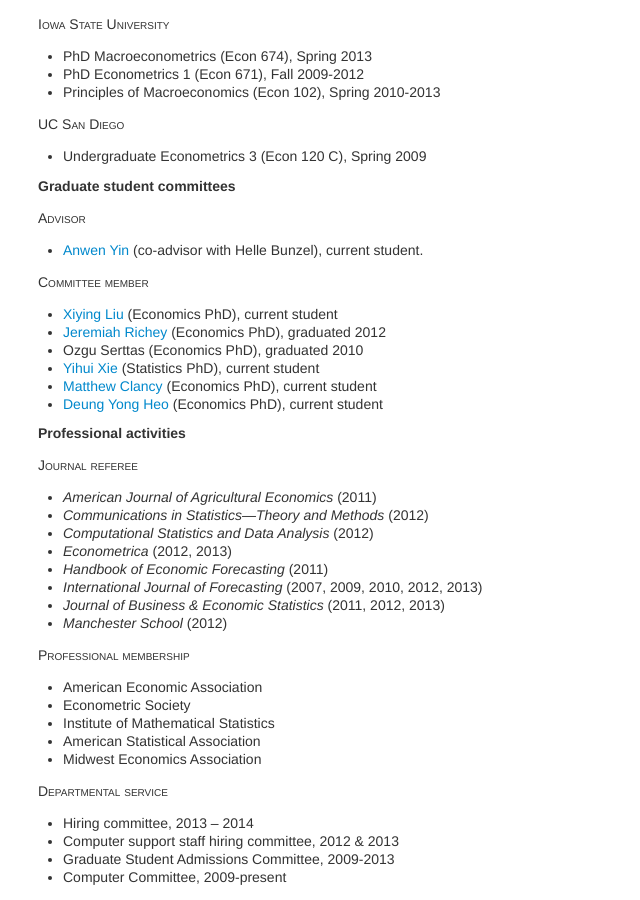
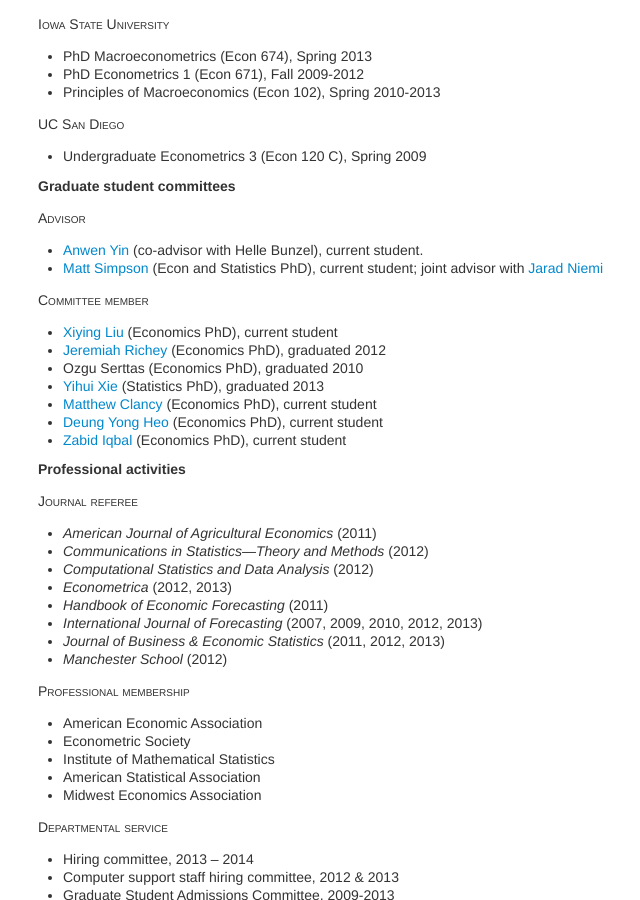
Before and after one commit to mmkuang/grayclhn.github.io, a Jekyll site: the page built from cv.md, in a window 1280 px wide and 900 px high, scrolled down 1921 px. Shown: the whole window, without its empty margins (617-1257 px from the left). Built offline with Jekyll 4.4.1, drawn with Linux system fonts in a browser that asks for light colours; Markdown is read by kramdown in place of the engine named in the settings.

Commit message:
Update CV again

```diff
--- a/cv.md
+++ b/cv.md
@@ -108,14 +108,16 @@ Graduate student committees
 ---------------------------
 ### Advisor
 * [Anwen Yin](https://sites.google.com/site/anweny/) (co-advisor with Helle Bunzel), current student.
+* [Matt Simpson](http://www.themattsimpson.com/) (Econ and Statistics PhD), current student; joint advisor with [Jarad Niemi](http://jarad.me/)
 
 ### Committee member
 * [Xiying Liu](http://www.econ.iastate.edu/people/graduate-students/liu-xiying) (Economics PhD), current student
 * [Jeremiah Richey](http://sites.google.com/a/iastate.edu/jeremiah-richey) (Economics PhD), graduated 2012
 * Ozgu Serttas (Economics PhD), graduated 2010
-* [Yihui Xie](http://yihui.name/) (Statistics PhD), current student
+* [Yihui Xie](http://yihui.name/) (Statistics PhD), graduated 2013
 * [Matthew Clancy](http://www.econ.iastate.edu/people/graduate-students/clancy-matthew) (Economics PhD), current student
-* [Deung Yong Heo](http://www.econ.iastate.edu/people/graduate-students/heo-deung-yong) (Economics PhD), current student
+* [Deung Yong Heo](https://sites.google.com/site/deungyongheo/) (Economics PhD), current student
+* [Zabid Iqbal](http://www.econ.iastate.edu/people/graduate-students/iqbal-md-zabid) (Economics PhD), current student
 
 Professional activities
 -----------------------
```
